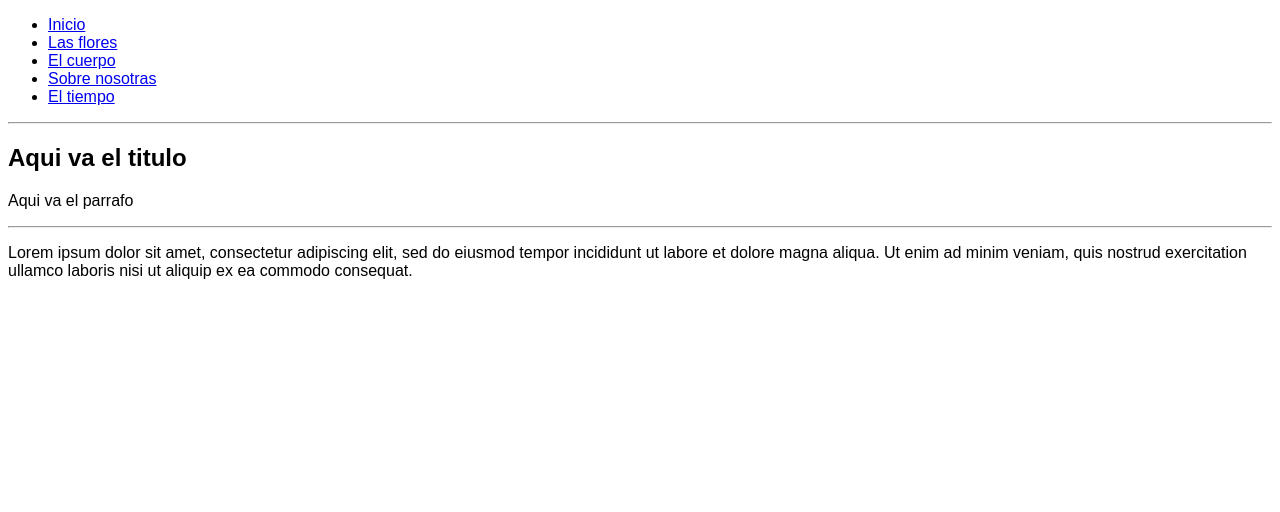
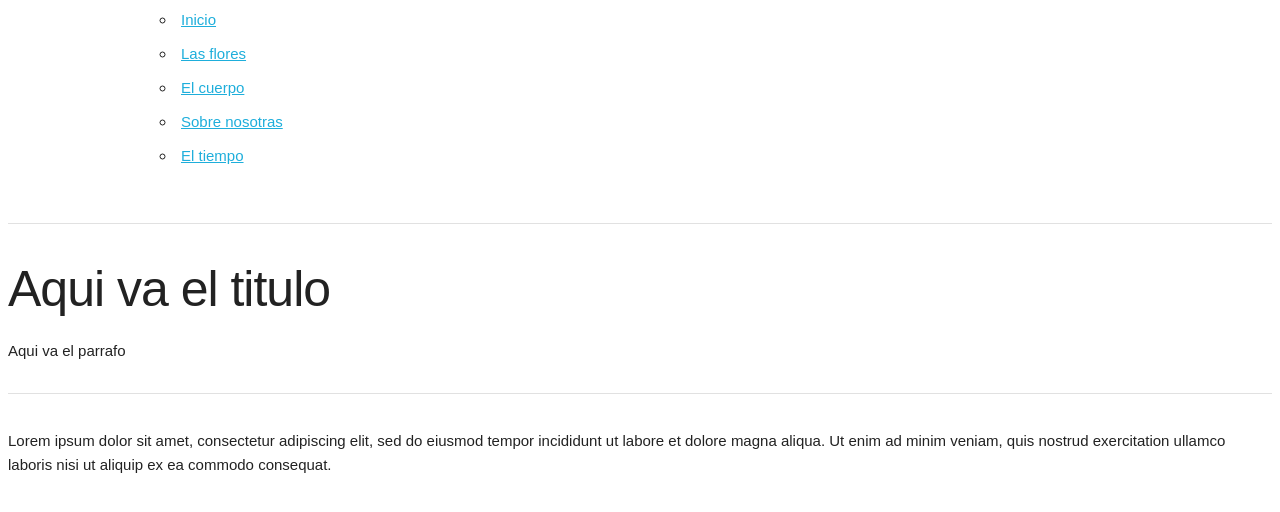
Before and after one commit to rtrevino72/movilidad-cdmx, a plain HTML site: page layout.html in a window 1280 px wide. Drawn offline with nearby package versions, Linux system fonts and the light colour scheme; a web font is replaced by a local one.

Commit message:
container

```diff
--- a/layout.html
+++ b/layout.html
@@ -3,6 +3,7 @@
 <head>
     <link rel="stylesheet" href="https://use.typekit.net/yvg8sdt.css">
     <link rel="stylesheet" href="https://use.typekit.net/yvg8sdt.css">
+    <link rel="stylesheet" href="https://cdnjs.cloudflare.com/ajax/libs/skeleton/2.0.4/skeleton.min.css">
     <meta charset="UTF-8">
     <meta name="viewport" content="width=device-width, initial-scale=1.0">
     <title>Movilidad CDMX</title>
@@ -10,22 +11,22 @@
 </head>
 <body>
     <header>
-        <nav>
+        <nav class="container">
             <ul>
                 <li>
-                    <a href="./index.html" title="Ir a home">Inicio</a>
+                    <a class="nav-link" href="./index.html" title="Ir a home">Inicio</a>
                 </li>
                 <li>
-                    <a href="./flores.html" title="Conoce las flores">Las flores</a>
+                    <a class="nav-link" href="./flores.html" title="Conoce las flores">Las flores</a>
                 </li>
                 <li>
-                    <a href="./cuerpo.html" title="Conoce el cuerpo">El cuerpo</a>
+                    <a class="nav-link" href="./cuerpo.html" title="Conoce el cuerpo">El cuerpo</a>
                 </li>
                 <li>
-                    <a href="./nosotras.html" title="Conócenos">Sobre nosotras</a>
+                    <a class="nav-link" href="./nosotras.html" title="Conócenos">Sobre nosotras</a>
                 </li>
                 <li>
-                    <a href="./tiempo.html" title="Analiza el tiempo">El tiempo</a>
+                    <a class="nav-link" href="./tiempo.html" title="Analiza el tiempo">El tiempo</a>
                 </li>
             </ul>
         </nav>
```
